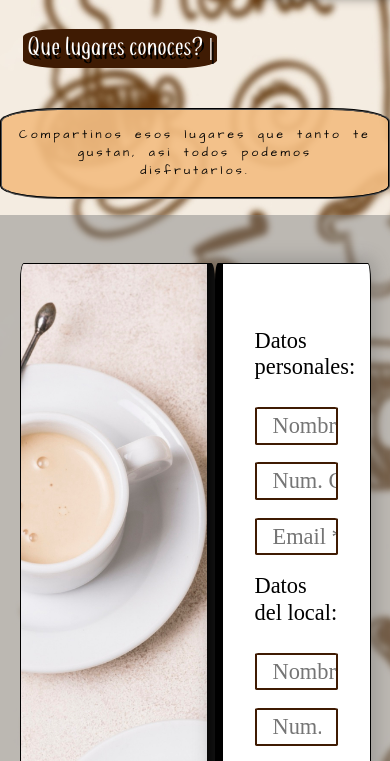
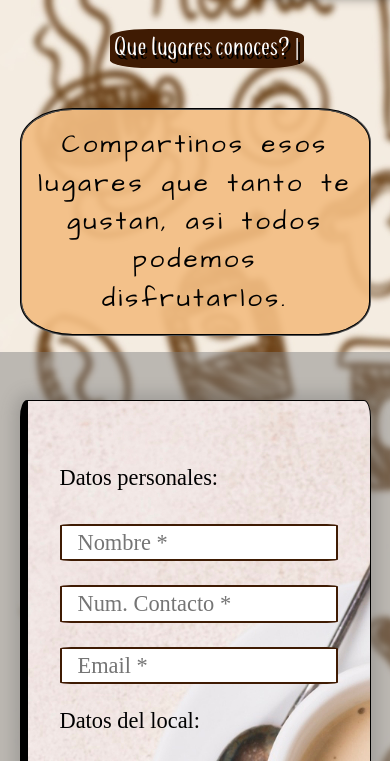
Before and after one commit to Gonzapp/Armado-web, a plain HTML site: page pages/recomendanos.html in a window 390 px wide. Shown: the part 64-825 px from the top of the page. Drawn offline with nearby package versions, Linux system fonts and the light colour scheme; a web font is replaced by a local one.

Commit message:
Se agrego modo compratibilidad con dispositivos moviles en el apartado recomendanos

```diff
--- a/style.css
+++ b/style.css
@@ -53,6 +53,7 @@
     margin-left: 1rem;
     transition: 0.5s;
     border: #000000 0.1rem solid;
+    z-index: 10;
 }
 
 .open-nav:hover {
@@ -75,6 +76,7 @@
     gap: 1.25rem;
     padding-right: 3rem;
     margin: 0;
+    z-index: 10;
 }
 
 .nav-link {
@@ -920,9 +922,8 @@
 /*Recomendanos*/
 .recomendanos-main-container-info {
     display: flex;
-    flex-flow: wrap column;
-    width: 100%;
-    justify-content: center;
+    width: 100%;
+    justify-content: center
 }
 
 .rcmndns-tittle {
@@ -930,11 +931,12 @@
 }
 
 .recomendanos-main-container-p {
+    font-size: 1.6rem;
     display: flex;
     align-items: center;
     justify-content: center;
     padding: 1rem;
-    width: auto;
+    width: 90%;
     word-spacing: 0.2rem;
 }
 
@@ -945,6 +947,7 @@
     align-items: center;
     width: 100%;
     height: 60rem;
+    z-index: -5;
 }
 
 .recomendanos-main-container-img1 {
@@ -962,7 +965,7 @@
     flex-direction: column;
     justify-content: space-between;
     align-content: center;
-    width: 40%;
+    width: 45%;
     height: 90%;
     background-color: #ffffff;
     padding: 4rem 2rem;
@@ -1653,7 +1656,6 @@
         gap: 4%;
     }
 
-
     .main-section2-text1 {
         margin: 0;
         font-size: clamp(0.7rem, 0.486rem + 1.069vw, 1rem);
@@ -1661,7 +1663,6 @@
         font-weight: 10;
         font-family: 'Anta', sans-serif;
     }
-
 
     .main-section2-star {
         font-size: clamp(2rem, -0.491rem + 4.673vw, 3rem);
@@ -1695,6 +1696,30 @@
         text-align: center;
         order: 3;
     }
+/*Recomendanos*/
+    .recomendanos-main-container-form{
+        position: relative;
+        flex-direction: column;
+    }
+
+    .recomendanos-main-container-img1 {
+        visibility: hidden;
+        opacity: 0;
+}
+    .recomendanos-main-opcions {
+        position: absolute;
+        width: 90%;
+        height: 90%;
+        background-color: #ffffff;
+        padding: 4rem 2rem;
+        background-image: url(./Images/recomendanos/form.jpg);
+    }
+
+
+
+
+
+
 
 }
 
```
